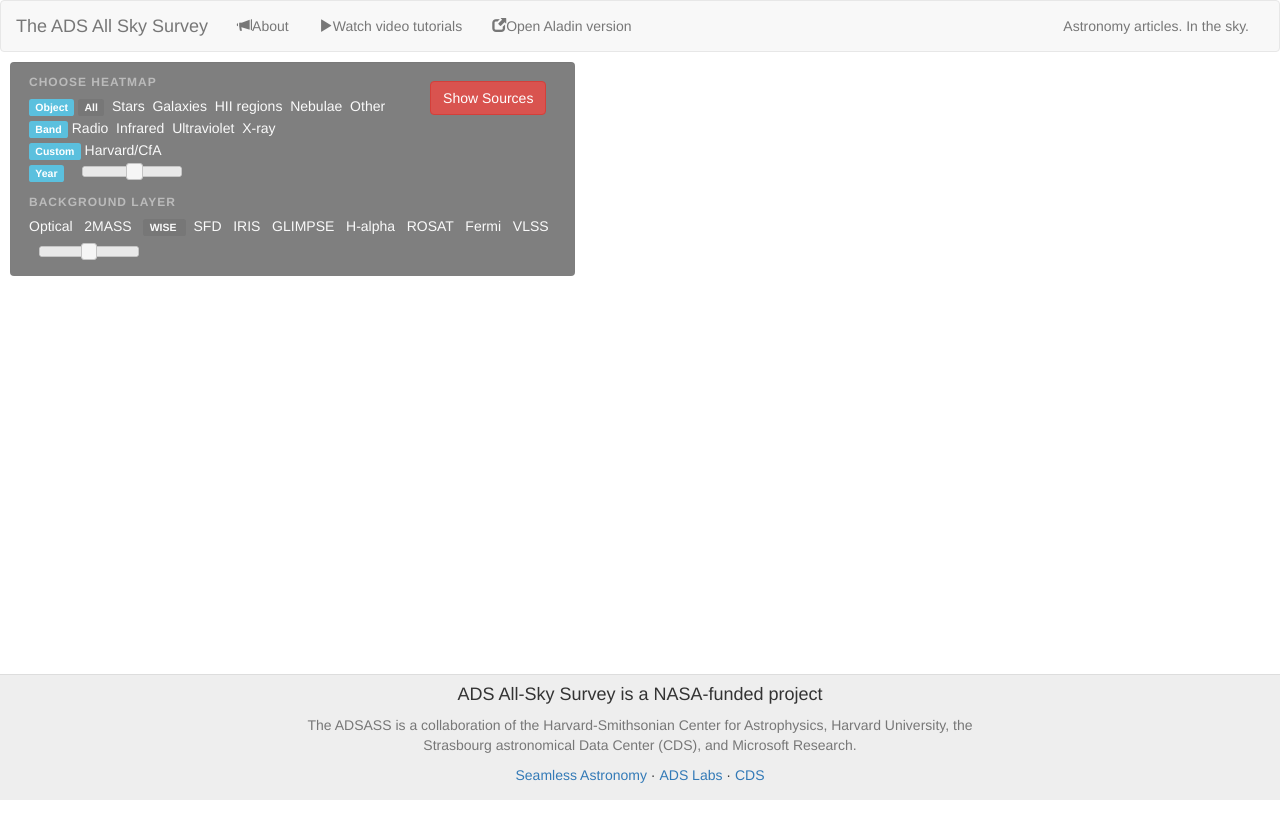
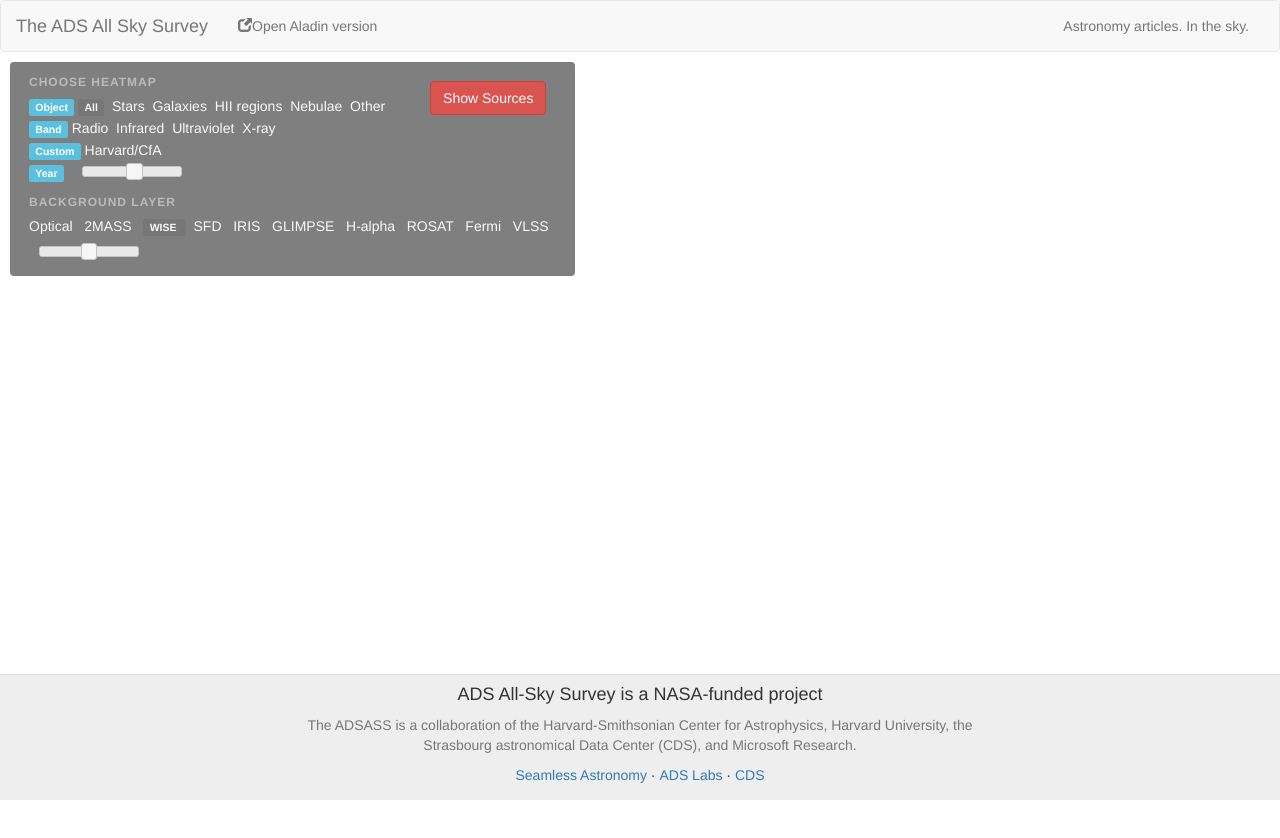
Before and after one commit to aaccomazzi/wwt-frontend, a plain HTML site: page web/adsass.html in a window 1280 px wide. Drawn offline with nearby package versions, Linux system fonts and the light colour scheme; a script that the page names is missing.

Commit message:
remove broken links

```diff
--- a/web/adsass.html
+++ b/web/adsass.html
@@ -39,15 +39,6 @@
         <!-- Collect the nav links, forms, and other content for toggling -->
         <div class="collapse navbar-collapse navbar-ex1-collapse">
             <ul class="nav navbar-nav">
-                <li>
-                    <a href="about.html">
-                        <span class="glyphicon glyphicon-bullhorn"></span>About</a>
-                </li>
-                <li>
-                    <a href="videos.html">
-                        <span class="glyphicon glyphicon-play"></span>Watch video tutorials</a>
-                </li>
-
                 <li>
                     <a href="http://adsass.org" target="_blank" class="" id='aladin-link'>
                         <span class="glyphicon glyphicon-new-window"></span>Open Aladin version</a>
```
